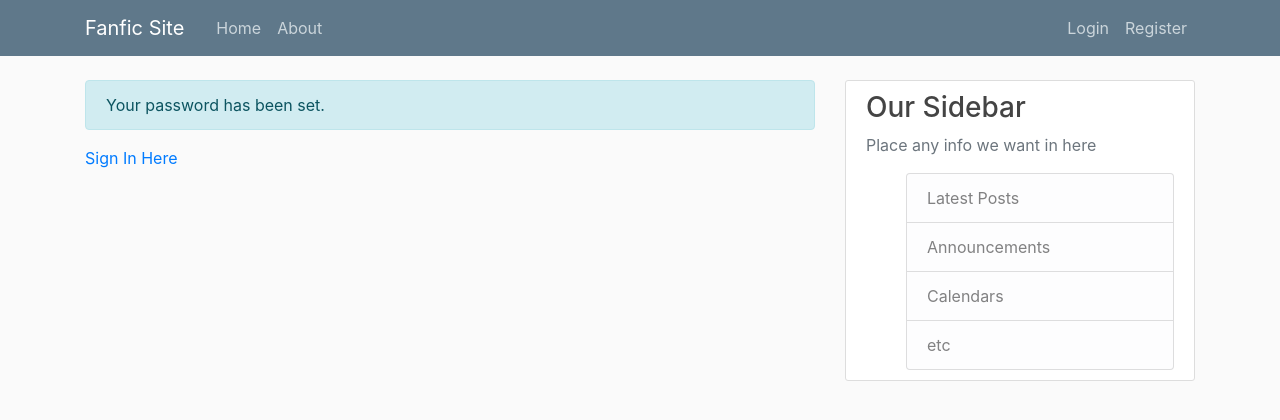
After one commit to shielsr/assignment-05, a Django app: page /password-reset-complete/ in a window 1280 px wide. The commit adds this page. Shown: the top 420 px of the page. Run offline with Django 4.2, Linux system fonts and the light colour scheme; some libraries are stand-ins or nearby versions.

Commit message:
Got password reset working and fixed Bootstrap issue

```diff
--- a/fanfic_site/fanfic_site/urls.py
+++ b/fanfic_site/fanfic_site/urls.py
@@ -31,6 +31,7 @@ urlpatterns = [
     path('password-reset/', auth_views.PasswordResetView.as_view(template_name='users/password_reset.html'), name='password_reset'),
     path('password-reset/done/', auth_views.PasswordResetDoneView.as_view(template_name='users/password_reset_done.html'), name='password_reset_done'),
     path('password-reset-confirm/<uidb64>/<token>/', auth_views.PasswordResetConfirmView.as_view(template_name='users/password_reset_confirm.html'), name='password_reset_confirm'),
+    path('password-reset-complete/', auth_views.PasswordResetCompleteView.as_view(template_name='users/password_reset_complete.html'), name='password_reset_complete'),
 ]
 
 if settings.DEBUG:
--- a/fanfic_site/stories/templates/stories/base.html
+++ b/fanfic_site/stories/templates/stories/base.html
@@ -7,8 +7,11 @@
   <meta name="viewport" content="width=device-width, initial-scale=1.0" />
 
   <!-- Bootstrap CSS -->
-  <link href="https://cdn.jsdelivr.net/npm/bootstrap@5.0.2/dist/css/bootstrap.min.css" rel="stylesheet"
-    integrity="sha384-EVSTQN3/azprG1Anm3QDgpJLIm9Nao0Yz1ztcQTwFspd3yD65VohhpuuCOmLASjC" crossorigin="anonymous" />
+  <!-- Bootstrap CSS -->
+    <link rel="stylesheet" href="https://maxcdn.bootstrapcdn.com/bootstrap/4.0.0/css/bootstrap.min.css" integrity="sha384-Gn5384xqQ1aoWXA+058RXPxPg6fy4IWvTNh0E263XmFcJlSAwiGgFAW/dAiS6JXm" crossorigin="anonymous">
+
+<!--  <link href="https://cdn.jsdelivr.net/npm/bootstrap@5.0.2/dist/css/bootstrap.min.css" rel="stylesheet"
+    integrity="sha384-EVSTQN3/azprG1Anm3QDgpJLIm9Nao0Yz1ztcQTwFspd3yD65VohhpuuCOmLASjC" crossorigin="anonymous" /> -->
   <link rel="stylesheet" type="text/css" href="{% static 'stories/main.css' %}">
   {% if title %}
   <title>Fanfic Site - {{ title }}</title>
--- a/fanfic_site/users/models.py
+++ b/fanfic_site/users/models.py
@@ -6,7 +6,7 @@ User = get_user_model()
 
 class Profile(models.Model):
     user = models.OneToOneField(User, on_delete=models.CASCADE)
-    image = models.ImageField(default='default.jpg', upload_to='profile_pics')
+    image = models.ImageField(default='default.png', upload_to='profile_pics')
 
     def __str__(self):
         return f'{self.user.username} Profile'
--- a/fanfic_site/users/templates/users/login.html
+++ b/fanfic_site/users/templates/users/login.html
@@ -11,6 +11,9 @@
         </fieldset>
         <div class="form-group">
             <button class="btn btn-outline-info" type="submit">Login</button>
+            <small class="text-muted ml-2">
+                <a href="{% url 'password_reset' %}">Forgot Password?</a>
+            </small>
         </div>
     </form>
     <div class="border-top pt-3">
--- /dev/null
+++ b/fanfic_site/users/templates/users/password_reset_complete.html
@@ -0,0 +1,7 @@
+{% extends "stories/base.html" %}
+{% block content %}
+    <div class="alert alert-info">
+        Your password has been set.
+    </div>
+    <a href="{% url 'login' %}">Sign In Here</a>
+{% endblock content %}
```
Also changed, not shown: fanfic_site/fanfic_site/settings.py (+9 -0 lines), fanfic_site/db.sqlite3. Lines whose indentation alone changed are shown as unchanged.
